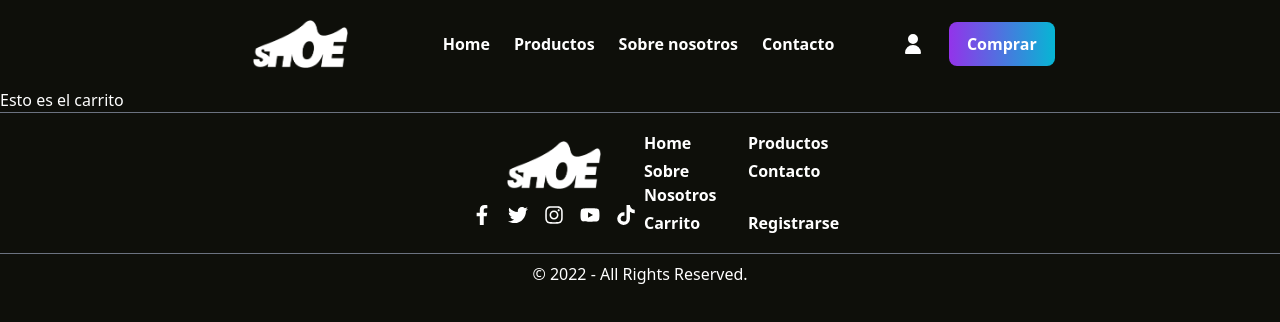
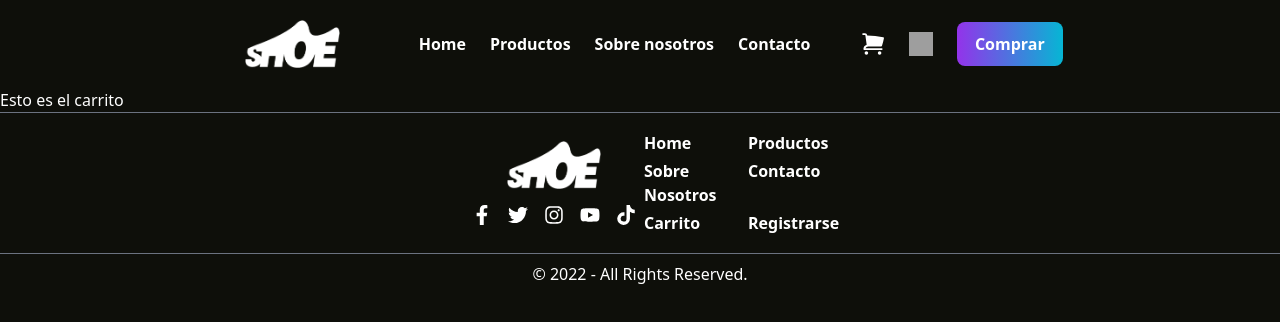
Before and after one commit to IgnacioLF/tienda_zapatillas_web, a React (Vite) app: page /carrito in a window 1280 px wide. Shown: the top 322 px of the page. Built offline with nearby package versions, Linux system fonts and the light colour scheme.

Commit message:
-added userId to cookies

```diff
--- a/package.json
+++ b/package.json
@@ -13,7 +13,8 @@
   "dependencies": {
     "react": "^18.2.0",
     "react-dom": "^18.2.0",
-    "react-router-dom": "^6.4.3"
+    "react-router-dom": "^6.4.3",
+    "universal-cookie": "^4.0.4"
   },
   "devDependencies": {
     "@types/react": "^18.0.22",
--- a/src/App.jsx
+++ b/src/App.jsx
@@ -1,4 +1,4 @@
-import { createContext, useState } from "react";
+import { createContext, useEffect, useState } from "react";
 import { Routes, Route } from "react-router-dom";
 import Footer from "./components/Footer";
 import Header from "./components/Header";
@@ -9,11 +9,17 @@ import Register from "./pages/Register";
 import SobreNosotros from "./pages/SobreNosotros";
 import Tienda from "./pages/Tienda";
 import ZapatillaDetalles from "./pages/ZapatillaDetalles";
+import Cookies from "universal-cookie";
 
 export const userContext = createContext();
 
 function App() {
-  const [userId, setUserId] = useState(null);
+  const cookies = new Cookies();
+  const [userId, setUserId] = useState("");
+
+  useEffect(() => {
+    setUserId(cookies.get("user"));
+  }, []);
 
   const userData = { userId, setUserId };
 
--- a/src/components/Header.jsx
+++ b/src/components/Header.jsx
@@ -1,4 +1,4 @@
-import { useContext, useState } from "react";
+import { useContext, useEffect, useState } from "react";
 import { Link, useNavigate } from "react-router-dom";
 import InputLabel from "./InputLabel";
 import OutlineButton from "./OutlineButton";
@@ -13,14 +13,22 @@ import {
 import logoImage from "../assets/logo.png";
 import { SpringHost } from "../constants/constants";
 import { userContext } from "../App";
+import Cookies from "universal-cookie";
 
 const Header = () => {
+  const cookies = new Cookies();
   const [userDropdown, setUserDropdown] = useState(false);
   const [userDetailDropdonw, setUserDetailDropdown] = useState(false);
   const navigate = useNavigate();
 
   const [isLogged, setIsLogged] = useState(false);
   const { userId, setUserId } = useContext(userContext);
+
+  useEffect(() => {
+    if (cookies.get("user") !== "") {
+      setIsLogged(true);
+    }
+  }, []);
 
   const [submitError, setSubmitError] = useState("");
   const [form, setForm] = useState({
@@ -70,6 +78,7 @@ const Header = () => {
       return;
     }
     setUserId(response.split(",")[1]);
+    cookies.set("user", `${response.split(",")[1]}`, { path: "/" });
     // TODO login user
     setIsLogged(true);
     console.log("usuario logeado");
@@ -89,6 +98,7 @@ const Header = () => {
     if (resp.ok) {
       setUserDetailDropdown(false);
       setUserId("");
+      cookies.set("user", "", { path: "/" });
       setIsLogged(false);
       setUserDropdown(false);
       setForm({
```
Also changed, not shown: 1 other file (tests, documents, lock files or other folders).
